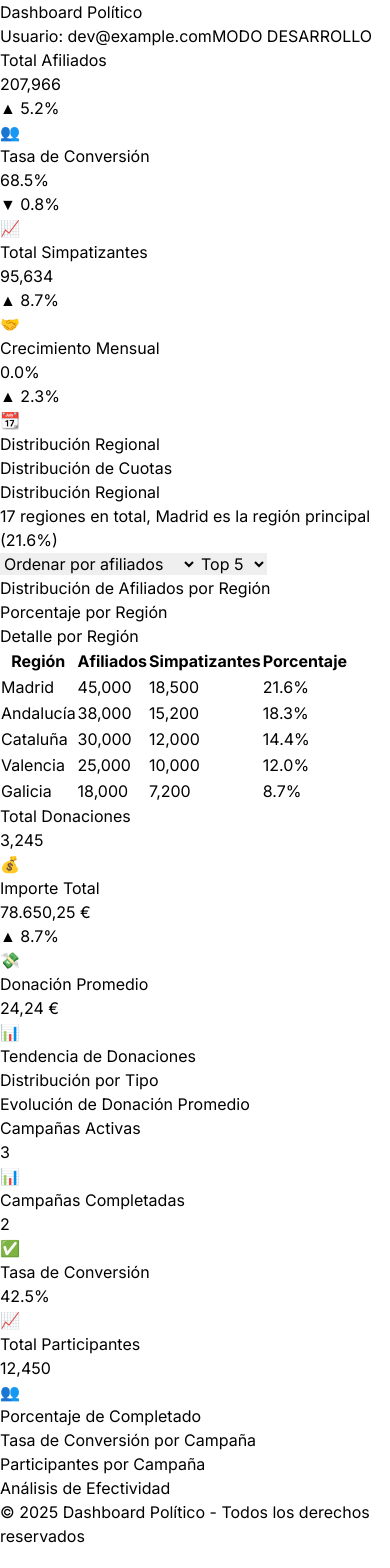
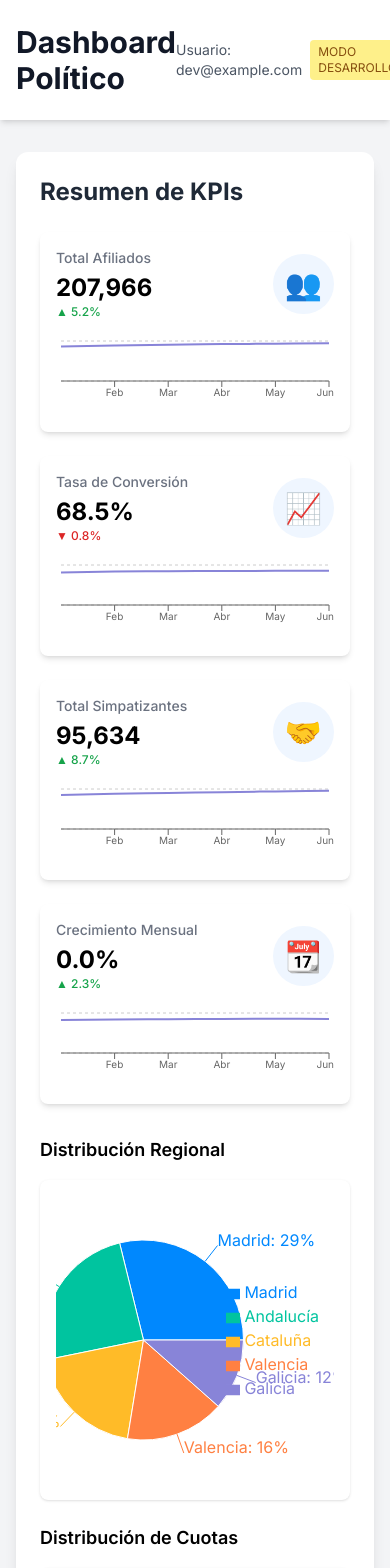
Before and after one commit to 12monkeys/hubspot-dash, a Next.js app: page / in a window 390 px wide. Shown: the top 1568 px of the page. Built offline with nearby package versions, Linux system fonts and the light colour scheme.

Commit message:
Mejora la visualización del dashboard con estilos modernos y gráficos más visibles

```diff
--- a/app/components/dashboard/CampaignEffectiveness.tsx
+++ b/app/components/dashboard/CampaignEffectiveness.tsx
@@ -1,7 +1,6 @@
 "use client";
 
 import { useState, useEffect } from "react";
-import { Card, CardHeader, CardTitle, CardContent } from "../ui/Card";
 import {
   BarChart, Bar, LineChart, Line, XAxis, YAxis, CartesianGrid, Tooltip, Legend, ResponsiveContainer,
   PieChart, Pie, Cell, RadarChart, Radar, PolarGrid, PolarAngleAxis, PolarRadiusAxis
@@ -117,13 +116,9 @@ export default function CampaignEffectiveness() {
   if (loading) {
     return (
       <div className="space-y-4">
-        <Card className="shadow-sm">
-          <CardContent className="p-6">
         <div className="h-64 flex items-center justify-center">
           <div className="w-full h-4 bg-gray-200 rounded animate-pulse"></div>
         </div>
-          </CardContent>
-        </Card>
       </div>
     );
   }
@@ -156,8 +151,7 @@ export default function CampaignEffectiveness() {
     <div className="space-y-6">
       {/* KPI Cards */}
       <div className="grid grid-cols-1 sm:grid-cols-2 lg:grid-cols-4 gap-6">
-        <Card className="shadow-md hover:shadow-lg transition-shadow">
-          <CardContent className="p-6">
+        <div className="bg-white p-4 rounded-lg shadow-md hover:shadow-lg transition-shadow">
           <div className="flex items-center justify-between mb-4">
             <div>
               <p className="text-sm font-medium text-gray-500">Campañas Activas</p>
@@ -165,11 +159,9 @@ export default function CampaignEffectiveness() {
             </div>
             <div className="text-3xl bg-blue-50 p-3 rounded-full">📊</div>
           </div>
-          </CardContent>
-        </Card>
+        </div>
 
-        <Card className="shadow-md hover:shadow-lg transition-shadow">
-          <CardContent className="p-6">
+        <div className="bg-white p-4 rounded-lg shadow-md hover:shadow-lg transition-shadow">
           <div className="flex items-center justify-between mb-4">
             <div>
               <p className="text-sm font-medium text-gray-500">Campañas Completadas</p>
@@ -177,11 +169,9 @@ export default function CampaignEffectiveness() {
             </div>
             <div className="text-3xl bg-green-50 p-3 rounded-full">✅</div>
           </div>
-          </CardContent>
-        </Card>
+        </div>
 
-        <Card className="shadow-md hover:shadow-lg transition-shadow">
-          <CardContent className="p-6">
+        <div className="bg-white p-4 rounded-lg shadow-md hover:shadow-lg transition-shadow">
           <div className="flex items-center justify-between mb-4">
             <div>
               <p className="text-sm font-medium text-gray-500">Tasa de Conversión</p>
@@ -189,11 +179,9 @@ export default function CampaignEffectiveness() {
             </div>
             <div className="text-3xl bg-purple-50 p-3 rounded-full">📈</div>
           </div>
-          </CardContent>
-        </Card>
+        </div>
 
-        <Card className="shadow-md hover:shadow-lg transition-shadow">
-          <CardContent className="p-6">
+        <div className="bg-white p-4 rounded-lg shadow-md hover:shadow-lg transition-shadow">
           <div className="flex items-center justify-between mb-4">
             <div>
               <p className="text-sm font-medium text-gray-500">Total Participantes</p>
@@ -201,18 +189,14 @@ export default function CampaignEffectiveness() {
             </div>
             <div className="text-3xl bg-yellow-50 p-3 rounded-full">👥</div>
           </div>
-          </CardContent>
-        </Card>
+        </div>
       </div>
 
       {/* Charts */}
       <div className="grid grid-cols-1 lg:grid-cols-2 gap-6">
-        <Card className="shadow-md">
-          <CardHeader>
-            <CardTitle>Porcentaje de Completado</CardTitle>
-          </CardHeader>
-          <CardContent>
-            <div className="h-80">
+        <div>
+          <h3 className="text-lg font-semibold mb-4">Porcentaje de Completado</h3>
+          <div className="h-80 bg-white p-4 rounded-lg shadow">
             <ResponsiveContainer width="100%" height="100%">
               <BarChart
                 data={metrics.campaigns}
@@ -240,15 +224,11 @@ export default function CampaignEffectiveness() {
               </BarChart>
             </ResponsiveContainer>
           </div>
-          </CardContent>
-        </Card>
+        </div>
 
-        <Card className="shadow-md">
-          <CardHeader>
-            <CardTitle>Tasa de Conversión por Campaña</CardTitle>
-          </CardHeader>
-          <CardContent>
-            <div className="h-80">
+        <div>
+          <h3 className="text-lg font-semibold mb-4">Tasa de Conversión por Campaña</h3>
+          <div className="h-80 bg-white p-4 rounded-lg shadow">
             <ResponsiveContainer width="100%" height="100%">
               <BarChart
                 data={metrics.campaigns}
@@ -278,17 +258,13 @@ export default function CampaignEffectiveness() {
               </BarChart>
             </ResponsiveContainer>
           </div>
-          </CardContent>
-        </Card>
+        </div>
       </div>
 
       <div className="grid grid-cols-1 lg:grid-cols-2 gap-6">
-        <Card className="shadow-md">
-          <CardHeader>
-            <CardTitle>Participantes por Campaña</CardTitle>
-          </CardHeader>
-          <CardContent>
-            <div className="h-80">
+        <div>
+          <h3 className="text-lg font-semibold mb-4">Participantes por Campaña</h3>
+          <div className="h-80 bg-white p-4 rounded-lg shadow">
             <ResponsiveContainer width="100%" height="100%">
               <PieChart>
                 <Pie
@@ -307,24 +283,22 @@ export default function CampaignEffectiveness() {
                   ))}
                 </Pie>
                 <Tooltip
-                    formatter={(value, name, props) => [
-                      formatNumber(value),
-                      props.payload.name
-                    ]}
+                  formatter={(value, name, props) => {
+                    if (props && props.payload && typeof value === 'number') {
+                      return [formatNumber(value), props.payload.name];
+                    }
+                    return [value, name];
+                  }}
                 />
                 <Legend layout="vertical" verticalAlign="middle" align="right" />
               </PieChart>
             </ResponsiveContainer>
           </div>
-          </CardContent>
-        </Card>
+        </div>
 
-        <Card className="shadow-md">
-          <CardHeader>
-            <CardTitle>Análisis de Efectividad</CardTitle>
-          </CardHeader>
-          <CardContent>
-            <div className="h-80">
+        <div>
+          <h3 className="text-lg font-semibold mb-4">Análisis de Efectividad</h3>
+          <div className="h-80 bg-white p-4 rounded-lg shadow">
             <ResponsiveContainer width="100%" height="100%">
               <RadarChart cx="50%" cy="50%" outerRadius={100} data={metrics.campaigns}>
                 <PolarGrid />
@@ -350,14 +324,13 @@ export default function CampaignEffectiveness() {
                     if (typeof value === 'number') {
                       return [`${value.toFixed(1)}%`, ""];
                     }
-                      return [value, ""];
+                    return [`${value}`, ""];
                   }}
                 />
               </RadarChart>
             </ResponsiveContainer>
           </div>
-          </CardContent>
-        </Card>
+        </div>
       </div>
     </div>
   );
--- a/app/components/dashboard/DonationAnalytics.tsx
+++ b/app/components/dashboard/DonationAnalytics.tsx
@@ -1,7 +1,6 @@
 "use client";
 
 import { useState, useEffect } from "react";
-import { Card, CardHeader, CardTitle, CardContent } from "../ui/Card";
 import {
   BarChart, Bar, LineChart, Line, XAxis, YAxis, CartesianGrid, Tooltip, Legend, ResponsiveContainer,
   PieChart, Pie, Cell
@@ -94,13 +93,9 @@ export default function DonationAnalytics() {
   if (loading) {
     return (
       <div className="space-y-4">
-        <Card className="shadow-sm">
-          <CardContent className="p-6">
         <div className="h-64 flex items-center justify-center">
           <div className="w-full h-4 bg-gray-200 rounded animate-pulse"></div>
         </div>
-          </CardContent>
-        </Card>
       </div>
     );
   }
@@ -126,8 +121,7 @@ export default function DonationAnalytics() {
     <div className="space-y-6">
       {/* KPI Cards */}
       <div className="grid grid-cols-1 sm:grid-cols-3 gap-6">
-        <Card className="shadow-md hover:shadow-lg transition-shadow">
-          <CardContent className="p-6">
+        <div className="bg-white p-4 rounded-lg shadow-md hover:shadow-lg transition-shadow">
           <div className="flex items-center justify-between mb-4">
             <div>
               <p className="text-sm font-medium text-gray-500">Total Donaciones</p>
@@ -135,11 +129,9 @@ export default function DonationAnalytics() {
             </div>
             <div className="text-3xl bg-purple-50 p-3 rounded-full">💰</div>
           </div>
-          </CardContent>
-        </Card>
+        </div>
 
-        <Card className="shadow-md hover:shadow-lg transition-shadow">
-          <CardContent className="p-6">
+        <div className="bg-white p-4 rounded-lg shadow-md hover:shadow-lg transition-shadow">
           <div className="flex items-center justify-between mb-4">
             <div>
               <p className="text-sm font-medium text-gray-500">Importe Total</p>
@@ -150,11 +142,9 @@ export default function DonationAnalytics() {
             </div>
             <div className="text-3xl bg-green-50 p-3 rounded-full">💸</div>
           </div>
-          </CardContent>
-        </Card>
+        </div>
 
-        <Card className="shadow-md hover:shadow-lg transition-shadow">
-          <CardContent className="p-6">
+        <div className="bg-white p-4 rounded-lg shadow-md hover:shadow-lg transition-shadow">
           <div className="flex items-center justify-between mb-4">
             <div>
               <p className="text-sm font-medium text-gray-500">Donación Promedio</p>
@@ -162,18 +152,14 @@ export default function DonationAnalytics() {
             </div>
             <div className="text-3xl bg-blue-50 p-3 rounded-full">📊</div>
           </div>
-          </CardContent>
-        </Card>
+        </div>
       </div>
 
       {/* Charts */}
       <div className="grid grid-cols-1 lg:grid-cols-2 gap-6">
-        <Card className="shadow-md">
-          <CardHeader>
-            <CardTitle>Tendencia de Donaciones</CardTitle>
-          </CardHeader>
-          <CardContent>
-            <div className="h-80">
+        <div>
+          <h3 className="text-lg font-semibold mb-4">Tendencia de Donaciones</h3>
+          <div className="h-80 bg-white p-4 rounded-lg shadow">
             <ResponsiveContainer width="100%" height="100%">
               <LineChart
                 data={metrics.monthlyData}
@@ -225,15 +211,11 @@ export default function DonationAnalytics() {
               </LineChart>
             </ResponsiveContainer>
           </div>
-          </CardContent>
-        </Card>
+        </div>
 
-        <Card className="shadow-md">
-          <CardHeader>
-            <CardTitle>Distribución por Tipo</CardTitle>
-          </CardHeader>
-          <CardContent>
-            <div className="h-80">
+        <div>
+          <h3 className="text-lg font-semibold mb-4">Distribución por Tipo</h3>
+          <div className="h-80 bg-white p-4 rounded-lg shadow">
             <ResponsiveContainer width="100%" height="100%">
               <PieChart>
                 <Pie
@@ -261,16 +243,12 @@ export default function DonationAnalytics() {
               </PieChart>
             </ResponsiveContainer>
           </div>
-          </CardContent>
-        </Card>
+        </div>
       </div>
 
-      <Card className="shadow-md">
-        <CardHeader>
-          <CardTitle>Evolución de Donación Promedio</CardTitle>
-        </CardHeader>
-        <CardContent>
-          <div className="h-64">
+      <div>
+        <h3 className="text-lg font-semibold mb-4">Evolución de Donación Promedio</h3>
+        <div className="h-64 bg-white p-4 rounded-lg shadow">
           <ResponsiveContainer width="100%" height="100%">
             <BarChart
               data={metrics.monthlyData}
@@ -301,8 +279,7 @@ export default function DonationAnalytics() {
             </BarChart>
           </ResponsiveContainer>
         </div>
-        </CardContent>
-      </Card>
+      </div>
     </div>
   );
 }
--- a/app/components/dashboard/KPIOverview.tsx
+++ b/app/components/dashboard/KPIOverview.tsx
@@ -1,7 +1,6 @@
 "use client";
 
 import { useState, useEffect } from "react";
-import { Card, CardHeader, CardTitle, CardContent } from "../ui/Card";
 import {
   LineChart, Line, XAxis, YAxis, CartesianGrid, Tooltip, Legend, ResponsiveContainer,
   BarChart, Bar, PieChart, Pie, Cell
@@ -124,13 +123,11 @@ export default function KPIOverview() {
     return (
       <div className="grid grid-cols-2 md:grid-cols-4 gap-4">
         {Array(8).fill(0).map((_, index) => (
-          <Card key={index} className="shadow-sm">
-            <CardContent className="p-6">
+          <div key={index} className="bg-white p-4 rounded-lg shadow">
             <div className="h-16 flex items-center justify-center">
               <div className="w-full h-4 bg-gray-200 rounded animate-pulse"></div>
             </div>
-            </CardContent>
-          </Card>
+          </div>
         ))}
       </div>
     );
@@ -180,8 +177,7 @@ export default function KPIOverview() {
       {/* KPI Cards */}
       <div className="grid grid-cols-1 sm:grid-cols-2 lg:grid-cols-4 gap-6">
         {kpiItems.map((item, index) => (
-          <Card key={index} className="shadow-md hover:shadow-lg transition-shadow">
-            <CardContent className="p-6">
+          <div key={index} className="bg-white p-4 rounded-lg shadow-md hover:shadow-lg transition-shadow">
             <div className="flex items-center justify-between mb-4">
               <div>
                 <p className="text-sm font-medium text-gray-500">{item.title}</p>
@@ -216,19 +212,15 @@ export default function KPIOverview() {
                 </LineChart>
               </ResponsiveContainer>
             </div>
-            </CardContent>
-          </Card>
+          </div>
         ))}
       </div>
 
       {/* Charts */}
       <div className="grid grid-cols-1 lg:grid-cols-2 gap-6">
-        <Card className="shadow-md">
-          <CardHeader>
-            <CardTitle>Distribución Regional</CardTitle>
-          </CardHeader>
-          <CardContent>
-            <div className="h-80">
+        <div>
+          <h3 className="text-lg font-semibold mb-4">Distribución Regional</h3>
+          <div className="h-80 bg-white p-4 rounded-lg shadow">
             <ResponsiveContainer width="100%" height="100%">
               <PieChart>
                 <Pie
@@ -247,42 +239,47 @@ export default function KPIOverview() {
                   ))}
                 </Pie>
                 <Tooltip
-                    formatter={(value, name, props) => [
+                  formatter={(value, name, props) => {
+                    if (props && props.payload && typeof value === 'number') {
+                      return [
                         `${value.toLocaleString()} (${(props.payload.percentage * 100).toFixed(1)}%)`,
                         props.payload.region
-                    ]}
+                      ];
+                    }
+                    return [value, name];
+                  }}
                 />
                 <Legend layout="vertical" verticalAlign="middle" align="right" />
               </PieChart>
             </ResponsiveContainer>
           </div>
-          </CardContent>
-        </Card>
+        </div>
 
-        <Card className="shadow-md">
-          <CardHeader>
-            <CardTitle>Distribución de Cuotas</CardTitle>
-          </CardHeader>
-          <CardContent>
-            <div className="h-80">
+        <div>
+          <h3 className="text-lg font-semibold mb-4">Distribución de Cuotas</h3>
+          <div className="h-80 bg-white p-4 rounded-lg shadow">
             <ResponsiveContainer width="100%" height="100%">
               <BarChart data={metrics.quotaDistribution} margin={{ top: 20, right: 30, left: 20, bottom: 5 }}>
                 <CartesianGrid strokeDasharray="3 3" />
                 <XAxis dataKey="quota" label={{ value: 'Cuota (€)', position: 'insideBottom', offset: -5 }} />
                 <YAxis label={{ value: 'Número de Afiliados', angle: -90, position: 'insideLeft' }} />
                 <Tooltip
-                    formatter={(value, name, props) => [
+                  formatter={(value, name, props) => {
+                    if (props && props.payload && typeof value === 'number') {
+                      return [
                         `${value.toLocaleString()} afiliados (${(props.payload.percentage * 100).toFixed(1)}%)`,
                         "Afiliados"
-                    ]}
+                      ];
+                    }
+                    return [value, name];
+                  }}
                 />
                 <Legend />
                 <Bar dataKey="count" name="Afiliados" fill="#8884d8" radius={[4, 4, 0, 0]} />
               </BarChart>
             </ResponsiveContainer>
           </div>
-          </CardContent>
-        </Card>
+        </div>
       </div>
     </div>
   );
--- a/app/components/dashboard/RegionalDistribution.tsx
+++ b/app/components/dashboard/RegionalDistribution.tsx
@@ -48,7 +48,7 @@ export default function RegionalDistribution() {
   const [loading, setLoading] = useState(true);
   const [error, setError] = useState<string | null>(null);
   const [sortBy, setSortBy] = useState<"affiliates" | "percentage">("affiliates");
-  const [showCount, setShowCount] = useState(5);
+  const [showCount, setShowCount] = useState(10);
 
   useEffect(() => {
     // En desarrollo, usamos datos simulados
@@ -85,13 +85,9 @@ export default function RegionalDistribution() {
   if (loading) {
     return (
       <div className="space-y-4">
-        <Card className="shadow-sm">
-          <CardContent className="p-6">
         <div className="h-64 flex items-center justify-center">
           <div className="w-full h-4 bg-gray-200 rounded animate-pulse"></div>
         </div>
-          </CardContent>
-        </Card>
       </div>
     );
   }
@@ -128,16 +124,15 @@ export default function RegionalDistribution() {
   return (
     <div className="space-y-6">
       {/* Header con controles */}
-      <div className="flex flex-col sm:flex-row justify-between items-start sm:items-center gap-4">
+      <div className="flex flex-col sm:flex-row justify-between items-start sm:items-center gap-4 mb-6">
         <div>
-          <h2 className="text-xl font-bold">Distribución Regional</h2>
           <p className="text-sm text-gray-500">
             {metrics.totalRegions} regiones en total, {metrics.topRegion} es la región principal ({formatPercentage(metrics.topRegionPercentage)})
           </p>
         </div>
         <div className="flex gap-4">
           <select
-            className="px-3 py-2 border rounded-md text-sm"
+            className="px-3 py-2 border rounded-md text-sm bg-white"
             value={sortBy}
             onChange={(e) => setSortBy(e.target.value as "affiliates" | "percentage")}
           >
@@ -145,7 +140,7 @@ export default function RegionalDistribution() {
             <option value="percentage">Ordenar por porcentaje</option>
           </select>
           <select
-            className="px-3 py-2 border rounded-md text-sm"
+            className="px-3 py-2 border rounded-md text-sm bg-white"
             value={showCount}
             onChange={(e) => setShowCount(Number(e.target.value))}
           >
@@ -158,12 +153,9 @@ export default function RegionalDistribution() {
 
       {/* Gráficos */}
       <div className="grid grid-cols-1 lg:grid-cols-2 gap-6">
-        <Card className="shadow-md">
-          <CardHeader>
-            <CardTitle>Distribución de Afiliados por Región</CardTitle>
-          </CardHeader>
-          <CardContent>
-            <div className="h-80">
+        <div>
+          <h3 className="text-lg font-semibold mb-4">Distribución de Afiliados por Región</h3>
+          <div className="h-80 bg-white p-4 rounded-lg shadow">
             <ResponsiveContainer width="100%" height="100%">
               <BarChart
                 data={sortedData}
@@ -202,15 +194,11 @@ export default function RegionalDistribution() {
               </BarChart>
             </ResponsiveContainer>
           </div>
-          </CardContent>
-        </Card>
+        </div>
 
-        <Card className="shadow-md">
-          <CardHeader>
-            <CardTitle>Porcentaje por Región</CardTitle>
-          </CardHeader>
-          <CardContent>
-            <div className="h-80">
+        <div>
+          <h3 className="text-lg font-semibold mb-4">Porcentaje por Región</h3>
+          <div className="h-80 bg-white p-4 rounded-lg shadow">
             <ResponsiveContainer width="100%" height="100%">
               <PieChart>
                 <Pie
@@ -248,16 +236,13 @@ export default function RegionalDistribution() {
               </PieChart>
             </ResponsiveContainer>
           </div>
-          </CardContent>
-        </Card>
+        </div>
       </div>
 
       {/* Tabla de datos */}
-      <Card className="shadow-md">
-        <CardHeader>
-          <CardTitle>Detalle por Región</CardTitle>
-        </CardHeader>
-        <CardContent>
+      <div>
+        <h3 className="text-lg font-semibold mb-4">Detalle por Región</h3>
+        <div className="bg-white rounded-lg shadow overflow-hidden">
           <div className="overflow-x-auto">
             <table className="min-w-full divide-y divide-gray-200">
               <thead className="bg-gray-50">
@@ -296,8 +281,8 @@ export default function RegionalDistribution() {
               </tbody>
             </table>
           </div>
-        </CardContent>
-      </Card>
+        </div>
+      </div>
     </div>
   );
 }
--- a/app/page.tsx
+++ b/app/page.tsx
@@ -106,12 +106,12 @@ export default function Home() {
 
   // Mostrar el dashboard
   return (
-    <div className="min-h-screen bg-gray-50">
+    <div className="min-h-screen bg-gray-100">
       {/* Header */}
-      <header className="bg-white shadow-sm">
-        <div className="max-w-7xl mx-auto px-4 sm:px-6 lg:px-8 py-4">
+      <header className="bg-white shadow-md">
+        <div className="max-w-7xl mx-auto px-4 sm:px-6 lg:px-8 py-6">
           <div className="flex justify-between items-center">
-            <h1 className="text-2xl font-bold text-gray-900">Dashboard Político</h1>
+            <h1 className="text-3xl font-bold text-gray-900">Dashboard Político</h1>
             {userEmail && (
               <div className="text-sm text-gray-600 flex items-center">
                 <span className="mr-2">Usuario: {userEmail}</span>
@@ -125,32 +125,38 @@ export default function Home() {
       {/* Main Content */}
       <main className="max-w-7xl mx-auto px-4 sm:px-6 lg:px-8 py-8">
         {/* KPI Overview */}
-        <section className="mb-8">
-          <KPIOverview />
+        <section className="mb-10">
+          <div className="bg-white rounded-xl shadow-lg overflow-hidden p-6">
+            <h2 className="text-2xl font-bold text-gray-800 mb-6">Resumen de KPIs</h2>
+            <KPIOverview />
+          </div>
         </section>
 
         {/* Regional Distribution and Donation Analytics */}
-        <section className="mb-8">
+        <section className="mb-10">
           <div className="grid grid-cols-1 lg:grid-cols-2 gap-8">
-            <div className="bg-white rounded-lg shadow-md overflow-hidden">
+            <div className="bg-white rounded-xl shadow-lg overflow-hidden p-6">
+              <h2 className="text-2xl font-bold text-gray-800 mb-6">Distribución Regional</h2>
               <RegionalDistribution />
             </div>
-            <div className="bg-white rounded-lg shadow-md overflow-hidden">
+            <div className="bg-white rounded-xl shadow-lg overflow-hidden p-6">
+              <h2 className="text-2xl font-bold text-gray-800 mb-6">Análisis de Donaciones</h2>
               <DonationAnalytics />
             </div>
           </div>
         </section>
 
         {/* Campaign Effectiveness */}
-        <section className="mb-8">
-          <div className="bg-white rounded-lg shadow-md overflow-hidden">
+        <section className="mb-10">
+          <div className="bg-white rounded-xl shadow-lg overflow-hidden p-6">
+            <h2 className="text-2xl font-bold text-gray-800 mb-6">Efectividad de Campañas</h2>
             <CampaignEffectiveness />
           </div>
         </section>
       </main>
 
       {/* Footer */}
-      <footer className="bg-white border-t border-gray-200 py-4">
+      <footer className="bg-white border-t border-gray-200 py-6">
         <div className="max-w-7xl mx-auto px-4 sm:px-6 lg:px-8">
           <p className="text-center text-sm text-gray-500">
             © {new Date().getFullYear()} Dashboard Político - Todos los derechos reservados
--- /dev/null
+++ b/tailwind.config.js
@@ -0,0 +1,20 @@
+/** @type {import('tailwindcss').Config} */
+module.exports = {
+  content: [
+    './pages/**/*.{js,ts,jsx,tsx,mdx}',
+    './components/**/*.{js,ts,jsx,tsx,mdx}',
+    './app/**/*.{js,ts,jsx,tsx,mdx}',
+  ],
+  theme: {
+    extend: {
+      colors: {
+        'card': 'white',
+        'card-foreground': 'rgb(var(--foreground-rgb))',
+      },
+      fontFamily: {
+        sans: ['var(--font-inter)', 'sans-serif'],
+      },
+    },
+  },
+  plugins: [],
+}
```
Lines whose indentation alone changed are shown as unchanged.
